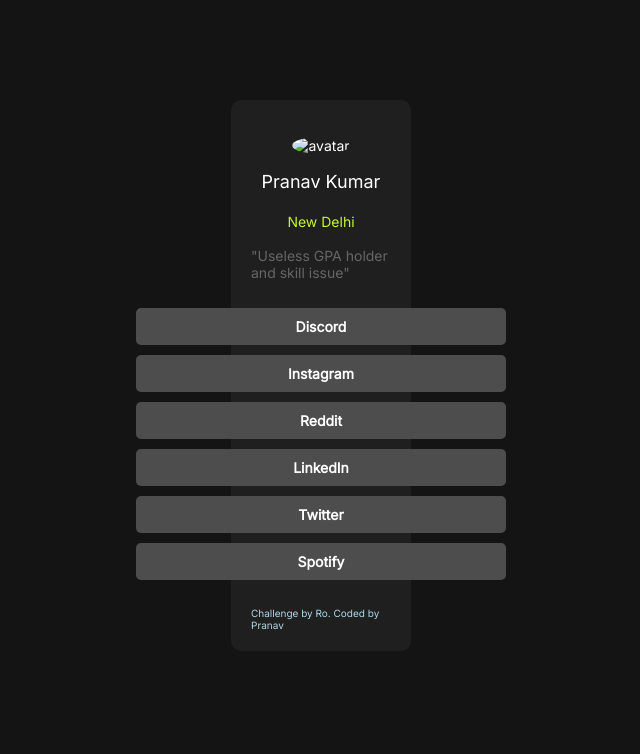
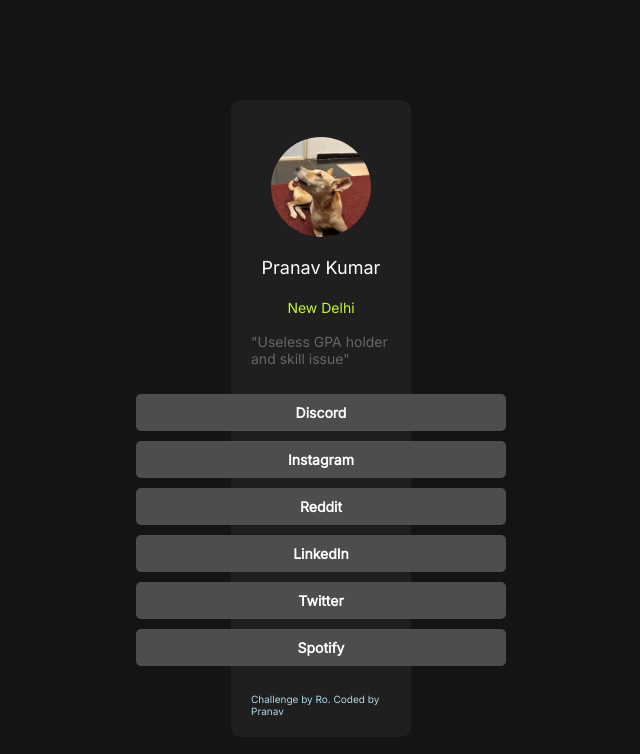
Before and after one commit to Pranav-Kumar14/Coding, a plain HTML site: page index.html in a window 1280 px wide. Shown: the whole page, without its empty margins (319-959 px from the left). Drawn offline with Linux system fonts and the light colour scheme.

Commit message:
Update index.html

```diff
--- a/index.html
+++ b/index.html
@@ -15,8 +15,8 @@
 
         <div class="Image">
             <br>
-            <a href="doggo.png" target="_blank">
-            <img src="doggo.png" alt="avatar">
+            <a href="./Week1_WebD/doggo.png" target="_blank">
+            <img src="./Week1_WebD/doggo.png" alt="avatar">
             </a>
         </div><br>
 
```
